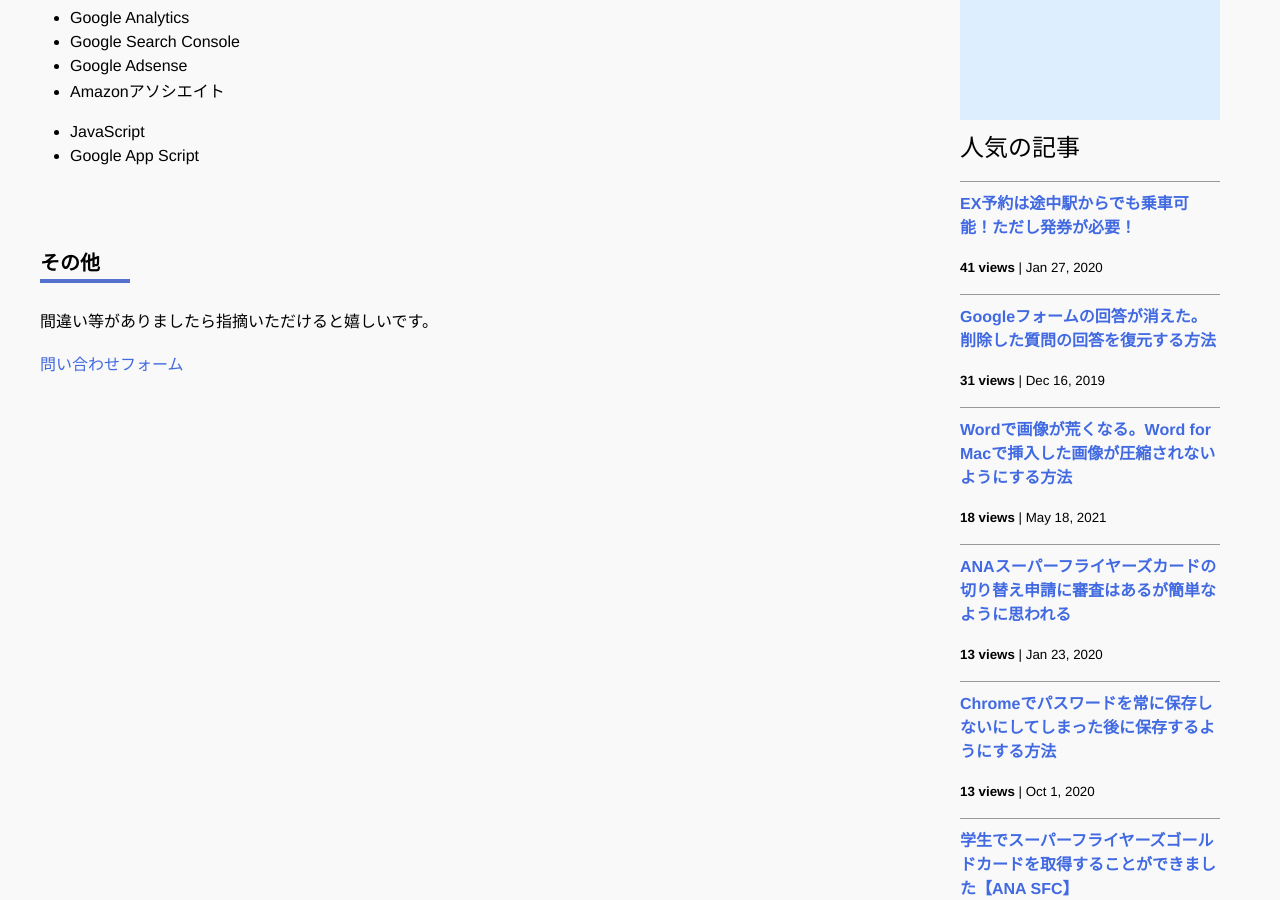
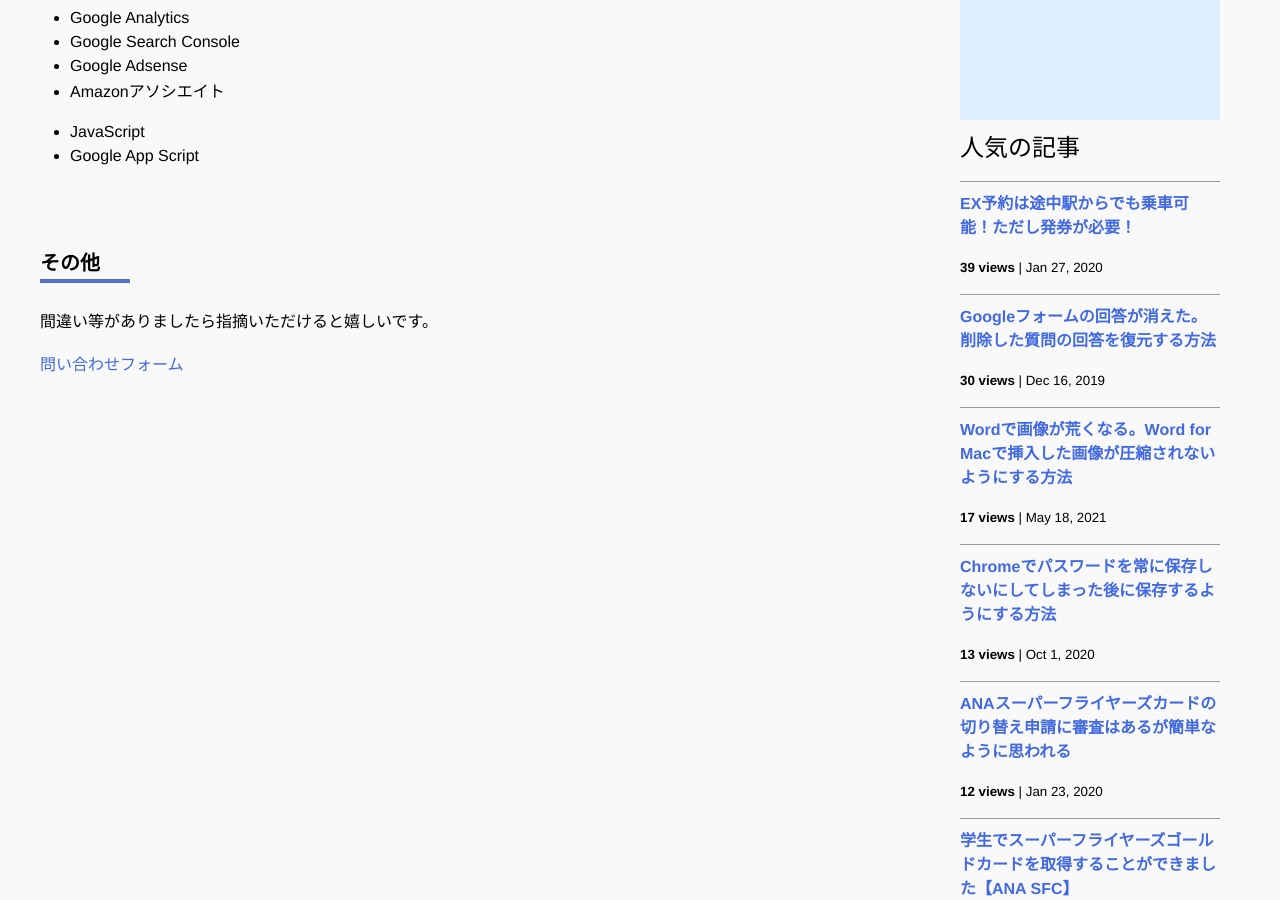
Before and after one commit to iwanaminami/shoyaiwaname, a Jekyll site: the page built from about.markdown, in a window 1280 px wide and 900 px high, scrolled down 693 px. Built offline with Jekyll 4.4.1, drawn with Linux system fonts in a browser that asks for light colours; nearby versions of some CDN libraries; comment, search, counter and statistics services are not loaded.

Commit message:
chore(ga): update _data/popularposts.yml 20260820-0052

```diff
--- a/_data/popularposts.yml
+++ b/_data/popularposts.yml
@@ -1,16 +1,16 @@
 side:
-  - view: 41
+  - view: 39
     url: "/2020/01/27/ex-rideontheway.html"
-  - view: 31
+  - view: 30
     url: "/2019/12/16/restore-googleform.html"
-  - view: 18
+  - view: 17
     url: "/2021/05/18/image-compression-word.html"
   - view: 15
     url: "/"
   - view: 13
+    url: "/2020/10/01/googlepassword.html"
+  - view: 12
     url: "/2020/01/23/sfc-judge.html"
-  - view: 13
-    url: "/2020/10/01/googlepassword.html"
   - view: 7
     url: "/2020/01/23/sfcgold.html"
   - view: 4
```
